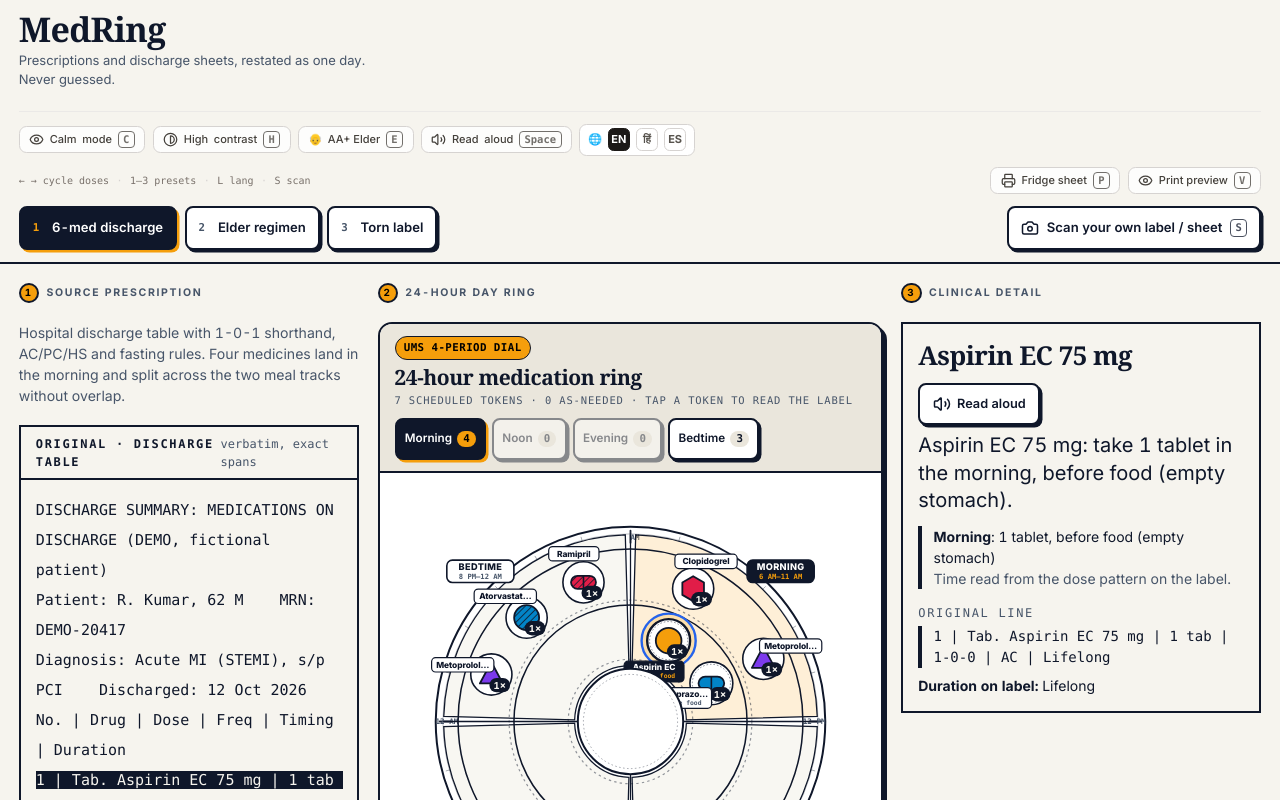
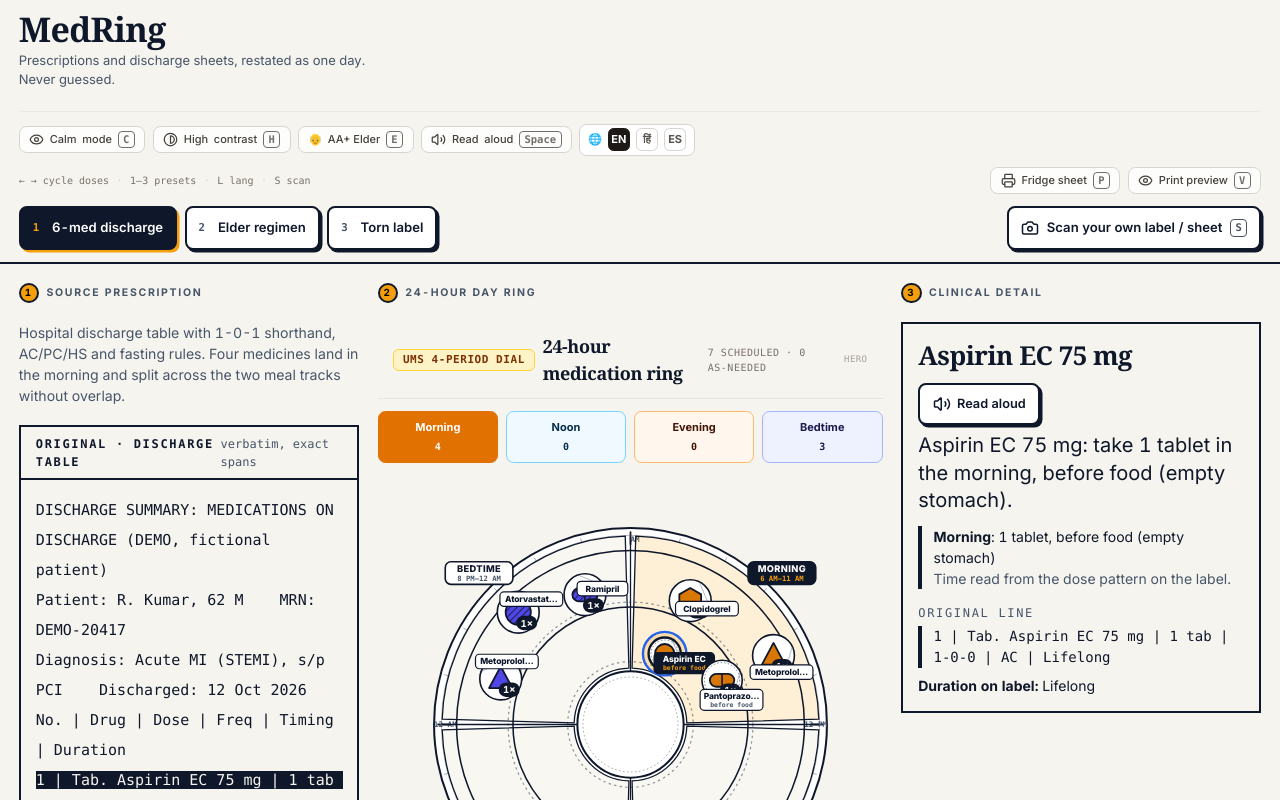
Before and after one commit to manojmulammagari/Medring, a Next.js app: page / in a window 1280 px wide. Shown: the top 800 px of the page. Built offline with nearby package versions, Linux system fonts and the light colour scheme.

Commit message:
feat(ring): enhance DayRing dial with tangential labels and quadrant pills

```diff
--- a/components/ring/DayRing.tsx
+++ b/components/ring/DayRing.tsx
@@ -2,7 +2,7 @@
 
 // components/ring/DayRing.tsx
 // The 24H Day-Ring dial. Built ONLY from the real contracts:
-//   lib/ring-geometry.ts → RING, SLOT_ANGLES, polar(), sectorPath(), layoutTokens(), layoutHub(), formatWindow(), Placement
+//   lib/ring-geometry.ts → RING, SLOT_ANGLES, polar(), sectorPath(), layoutHub(), formatWindow(), Placement
 //   lib/ui-model.ts      → GlyphStyle, Selection
 //   components/ring/PillGlyph.tsx → GlyphDefs, PillGlyph
 // No animation library is used here: every pixel is deterministic between SSR and hydration.
@@ -10,7 +10,7 @@
 import { useId, useMemo } from 'react';
 import type { CompiledMedication, CompiledSchedule, DoseGeometry, RingTrack, UmsSlot } from '@/types/ums';
 import { UMS_SLOTS } from '@/types/ums';
-import { RING, SLOT_ANGLES, formatWindow, layoutHub, layoutTokens, polar, sectorPath, type Placement } from '@/lib/ring-geometry';
+import { RING, SLOT_ANGLES, formatWindow, layoutHub, polar, sectorPath, type Placement } from '@/lib/ring-geometry';
 import { slotName, ui, type Lang } from '@/lib/phrasebook';
 import type { GlyphStyle, Selection } from '@/lib/ui-model';
 import { GlyphDefs, PillGlyph } from '@/components/ring/PillGlyph';
@@ -34,9 +34,35 @@ const CLOCK_MARKS: ReadonlyArray<{ deg: number; label: string }> = [
     { deg: 270, label: '12 AM' },
 ];
 
+/** Semantic time-of-day chromatic coding — colour + shape + pattern redundancy. */
+const SLOT_COLOR: Record<UmsSlot, string> = {
+    MORNING: '#d97706',
+    NOON: '#0284c7',
+    EVENING: '#ea580c',
+    BEDTIME: '#4f46e5',
+};
+
+const SLOT_PILL: Record<UmsSlot, { idle: string; active: string }> = {
+    MORNING: {
+        idle: 'bg-amber-50 border-amber-300 text-amber-950',
+        active: 'bg-amber-600 text-white border-amber-600',
+    },
+    NOON: {
+        idle: 'bg-sky-50 border-sky-300 text-sky-950',
+        active: 'bg-sky-600 text-white border-sky-600',
+    },
+    EVENING: {
+        idle: 'bg-orange-50 border-orange-300 text-orange-950',
+        active: 'bg-orange-600 text-white border-orange-600',
+    },
+    BEDTIME: {
+        idle: 'bg-indigo-50 border-indigo-300 text-indigo-950',
+        active: 'bg-indigo-600 text-white border-indigo-600',
+    },
+};
+
 const RAD = Math.PI / 180;
 const textWidth = (s: string, px: number): number => s.length * px * 0.58;
-const distance = (a: Placement, b: Placement): number => Math.hypot(a.x - b.x, a.y - b.y);
 const clamp = (v: number, lo: number, hi: number): number => Math.max(lo, Math.min(hi, v));
 /**
  * Every SVG coordinate derived from trigonometry is written with toFixed(2). Node and Chromium use
@@ -55,16 +81,17 @@ interface ScheduledToken {
     track: RingTrack;
     x: number;
     y: number;
+    deg: number; // angle in degrees from 12 o'clock, clockwise
     plateR: number;
     haloR: number;
     glyphSize: number;
-    tagSide: 1 | -1;
     tagW: number;
     tagH: number;
-    tagY: number;
+    tagY: number; // radial distance from token center to label center
     note: string | null;
     geometry: DoseGeometry;
     glyph: GlyphStyle;
+    slotColor: string;
 }
 
 interface HubToken {
@@ -77,27 +104,34 @@ interface HubToken {
     y: number;
     plateR: number;
     glyphSize: number;
+    slotColor: string;
 }
 
 function buildTokens(schedule: CompiledSchedule, glyphs: ReadonlyMap<string, GlyphStyle>): ScheduledToken[] {
     const out: ScheduledToken[] = [];
     for (const cell of schedule.ringCells) {
         if (cell.items.length === 0) continue;
-        const places = layoutTokens(cell.items.length, cell.track, cell.slot);
-        const side: 1 | -1 = cell.track === 'INNER' ? -1 : 1; // inner band labels point at the hub, outer band labels point at the bezel
-        const crowded = cell.items.length >= 5;
+        const band = cell.track === 'INNER' ? RING.inner : RING.outer;
+        const [a0, a1] = SLOT_ANGLES[cell.slot];
+        const pad = RING.gutterDeg + 4;
+        const span = a1 - a0 - 2 * pad;
+        const step = span / Math.max(cell.items.length, 1);
+        const rMid = (band.r0 + band.r1) / 2;
+        const rHalf = Math.max((band.r1 - band.r0) / 2 - 8, 6); // half-band minus padding, min 6px
+
         cell.items.forEach((item, i) => {
-            const p = places[i];
-            if (!p) return;
-            const prev = places[i - 1];
-            const next = places[i + 1];
-            const gap = Math.min(prev ? distance(prev, p) : Number.POSITIVE_INFINITY, next ? distance(next, p) : Number.POSITIVE_INFINITY);
-            const plateR = clamp(Math.min(p.size * 0.56, Number.isFinite(gap) ? gap * 0.45 : p.size * 0.56), 9, 27);
+            // Stagger radial distance within the band so same-slot tokens don't stack vertically
+            const r = clamp(rMid + ((i % 2) === 0 ? -rHalf * 0.55 : rHalf * 0.55), band.r0 + 8, band.r1 - 8);
+            const deg = a0 + pad + step * (i + 0.5);
+            const p = polar(r, deg);
+
             const name = item.drugName.length > 11 ? `${item.drugName.slice(0, 10)}…` : item.drugName;
             const note = item.mealRule === 'BEFORE_FOOD' ? 'before food' : null;
+            const crowded = cell.items.length >= 5;
             const fontPx = crowded ? 9 : 10.5;
             const tagW = Math.round(clamp(Math.max(textWidth(name, fontPx), note ? textWidth(note, 8) : 0) + 14, 40, crowded ? 58 : 78));
             const tagH = note ? 26 : 18;
+
             out.push({
                 key: `${item.lineId}-${cell.slot}-${cell.track}-${i}`,
                 lineId: item.lineId,
@@ -107,18 +141,24 @@ function buildTokens(schedule: CompiledSchedule, glyphs: ReadonlyMap<string, Gly
                 track: cell.track,
                 x: p.x,
                 y: p.y,
-                plateR,
-                haloR: plateR + 7,
-                glyphSize: plateR * 1.3,
-                tagSide: side,
+                deg,
+                plateR: clamp(Math.round(r * 0.20), 9, 26),
+                haloR: 0, // set below
+                glyphSize: 0, // set below
                 tagW,
                 tagH,
-                tagY: plateR + 3 + tagH / 2,
+                tagY: 14 + tagH / 2,
                 note,
                 geometry: item.geometry,
                 glyph: glyphs.get(item.lineId) ?? FALLBACK,
+                slotColor: SLOT_COLOR[cell.slot],
             });
         });
+    }
+    // Second pass: derive haloR and glyphSize from plateR
+    for (const t of out) {
+        t.haloR = t.plateR + 7;
+        t.glyphSize = t.plateR * 1.3;
     }
     return out;
 }
@@ -139,6 +179,7 @@ function buildHub(schedule: CompiledSchedule, glyphs: ReadonlyMap<string, GlyphS
             y: p.y,
             plateR,
             glyphSize: plateR * 1.3,
+            slotColor: '#6b7280',
         };
     });
 }
@@ -194,17 +235,17 @@ export function DayRing({ schedule, glyphs, activeLineId, lang, onSelect, onHove
     );
 
     return (
-        <section className="mr-card mr-ring-card" aria-label="24-hour medication ring">
-            <header className="mr-card-header mr-ring-head">
-                <div className="mr-ring-head-text">
-                    <span className="mr-badge mr-badge-amber">UMS 4-period dial</span>
-                    <h2 className="f-display mr-ring-title">24-hour medication ring</h2>
-                    <p className="f-data mr-ring-sub">
-                        {scheduledCount} scheduled {scheduledCount === 1 ? 'token' : 'tokens'} · {prnMeds.length} as-needed · tap a token to read the label
-                    </p>
+        <section className="mr-bento-card" aria-label="24-hour medication ring">
+            <div className="border-b border-stone-200 px-4 py-3 flex items-center justify-between gap-4">
+                <div className="flex items-center gap-2">
+                    <span className="inline-flex items-center px-2.5 py-0.5 rounded-md text-[11px] font-mono font-semibold uppercase tracking-wider bg-amber-100 text-amber-900 border border-amber-300 whitespace-nowrap">UMS 4-PERIOD DIAL</span>
+                    <h2 className="f-display text-[18px] font-bold text-[var(--ink)]">24-hour medication ring</h2>
+                    <p className="f-data text-[10px] text-stone-500 uppercase tracking-wider">{scheduledCount} scheduled · {prnMeds.length} as-needed</p>
+                </div>
+                <span className="f-data text-[9px] text-stone-400 uppercase tracking-wider">hero</span>
             </div>
 
-                <div className="mr-ring-slots" role="group" aria-label="Dose periods">
+            <div role="group" aria-label="Dose periods" className="grid grid-cols-4 gap-2 my-3">
                 {UMS_SLOTS.map((slot) => {
                     const count = tokens.filter((t) => t.slot === slot).length;
                     const isActive = activeSlot === slot;
@@ -212,19 +253,18 @@ export function DayRing({ schedule, glyphs, activeLineId, lang, onSelect, onHove
                         <button
                             key={slot}
                             type="button"
-                                className="tactile mr-slot-chip"
+                            className={`flex flex-col items-center gap-1 px-2 py-2 rounded-lg border transition-colors text-[11px] font-bold ${SLOT_PILL[slot][isActive ? 'active' : 'idle']}`}
                             aria-pressed={isActive}
                             disabled={count === 0}
                             aria-label={`${slotName(slot, lang)}, ${formatWindow(slot)}, ${count} ${count === 1 ? 'dose' : 'doses'}`}
                             onClick={() => pickSlot(slot)}
                         >
-                                <span className="mr-slot-chip-name">{slotName(slot, lang)}</span>
-                                <span className="f-data mr-slot-chip-count">{count}</span>
+                            <span className="font-bold whitespace-nowrap">{slotName(slot, lang)}</span>
+                            <span className="f-data text-[10px] whitespace-nowrap">{count}</span>
                         </button>
                     );
                 })}
             </div>
-            </header>
 
             <div className="mr-ring-wrap">
                 <svg viewBox="-45 -45 590 590" className="mr-ring-svg" role="group" aria-label="Day ring with one token per scheduled dose">
@@ -305,11 +345,17 @@ export function DayRing({ schedule, glyphs, activeLineId, lang, onSelect, onHove
                     {/* Scheduled tokens: white plate + real pill geometry + name tag. */}
                     {tokens.map((t) => {
                         const isActive = t.lineId === activeLineId;
-                        const angle = ((Math.atan2(t.x - RING.cx, -(t.y - RING.cy)) / RAD) + 360) % 360;
-                        const ux = Math.sin(angle * RAD);
-                        const uy = -Math.cos(angle * RAD);
-                        const tx = ux * t.tagSide * t.tagY;
-                        const ty = uy * t.tagSide * t.tagY;
+                        // Tangential label placement: labels spread along the arc direction instead of
+                        // converging radially, so same-slot tokens never collide.
+                        const rad = t.deg * RAD;
+                        const tanX = Math.cos(rad);
+                        const tanY = Math.sin(rad);
+                        const tx = tanX * t.tagY;
+                        const ty = tanY * t.tagY;
+                        const leaderX1 = Math.sin(rad) * t.plateR;
+                        const leaderY1 = -Math.cos(rad) * t.plateR;
+                        const leaderX2 = tanX * (t.plateR + 3);
+                        const leaderY2 = tanY * (t.plateR + 3);
                         return (
                             <g
                                 key={t.key}
@@ -338,7 +384,18 @@ export function DayRing({ schedule, glyphs, activeLineId, lang, onSelect, onHove
                                 {t.track === 'INNER' && (
                                     <circle r={n2(t.plateR - 3)} fill="none" stroke="var(--ink)" strokeWidth="1.2" strokeDasharray="2 2.4" opacity="0.5" />
                                 )}
-                                <PillGlyph glyph={t.glyph} geometry={t.geometry} size={Math.round(t.glyphSize)} prefix={uid} />
+                                <PillGlyph glyph={t.glyph} geometry={t.geometry} size={Math.round(t.glyphSize)} prefix={uid} slotColor={t.slotColor} />
+                                {/* Leader line from token edge to label */}
+                                <line
+                                    x1={n2(leaderX1)}
+                                    y1={n2(leaderY1)}
+                                    x2={n2(leaderX2)}
+                                    y2={n2(leaderY2)}
+                                    stroke="var(--ink-2)"
+                                    strokeWidth="1"
+                                    opacity="0.5"
+                                    strokeLinecap="round"
+                                />
                                 <g transform={`translate(${tx.toFixed(2)}, ${ty.toFixed(2)})`} aria-hidden="true">
                                     <rect
                                         x={n2(-t.tagW / 2)}
@@ -408,7 +465,7 @@ export function DayRing({ schedule, glyphs, activeLineId, lang, onSelect, onHove
                             >
                                 {isActive && <circle r={n2(h.plateR + 6)} className="mr-halo" fill="rgba(245, 158, 11, 0.25)" stroke="var(--focus)" strokeWidth="3" />}
                                 <circle r={n2(h.plateR)} fill="#ffffff" stroke="var(--ink)" strokeWidth={isActive ? 2.75 : 1.75} />
-                                <PillGlyph glyph={h.glyph} geometry={h.geometry} size={Math.round(h.glyphSize)} prefix={uid} />
+                                <PillGlyph glyph={h.glyph} geometry={h.geometry} size={Math.round(h.glyphSize)} prefix={uid} slotColor={h.slotColor} />
                             </g>
                         );
                     })}
@@ -454,7 +511,7 @@ export function DayRing({ schedule, glyphs, activeLineId, lang, onSelect, onHove
                                     >
                                         <svg width="20" height="20" viewBox="-13 -13 26 26" aria-hidden="true">
                                             <GlyphDefs prefix={prefix} />
-                                            <PillGlyph glyph={glyphs.get(m.lineId) ?? FALLBACK} geometry={m.prn?.geometry ?? FALLBACK_GEOMETRY} size={22} prefix={prefix} />
+                                            <PillGlyph glyph={glyphs.get(m.lineId) ?? FALLBACK} geometry={m.prn?.geometry ?? FALLBACK_GEOMETRY} size={22} prefix={prefix} slotColor="#6b7280" />
                                         </svg>
                                         <span className="mr-prn-chip-name">{[m.drugName, m.strength].filter(Boolean).join(' ')}</span>
                                         {m.prn?.indication && <span className="mr-prn-chip-note">{m.prn.indication}</span>}
```
Lines whose indentation alone changed are shown as unchanged.
